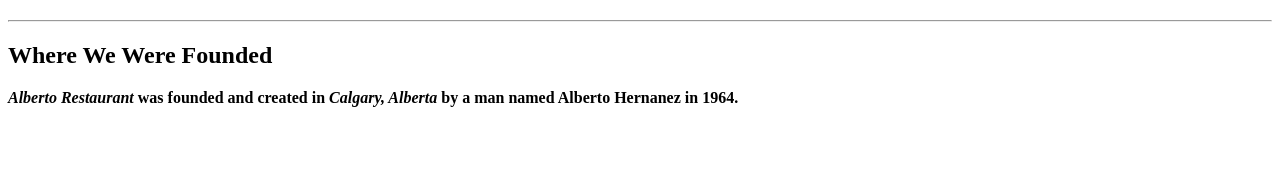
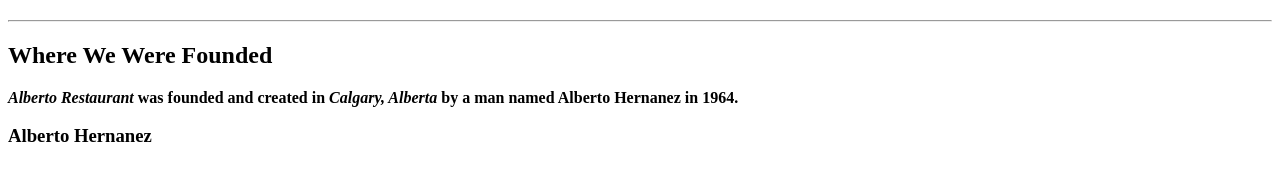
Before and after one commit to jaredherman/cpnt260-a1, a plain HTML site: page index.html in a window 1280 px wide. Shown: the part 466-646 px from the top of the page. Drawn offline with Linux system fonts and the light colour scheme.

Commit message:
added h3 heading

```diff
--- a/index.html
+++ b/index.html
@@ -13,5 +13,6 @@
     <hr>
     <h2><strong>Where We Were Founded</strong></h2>
     <p><em>Alberto Restaurant </em>was founded and created in <em>Calgary, Alberta</em> by a man named Alberto Hernanez in 1964.</p>
+    <h3>Alberto Hernanez</h3>
 
 </html>
```
